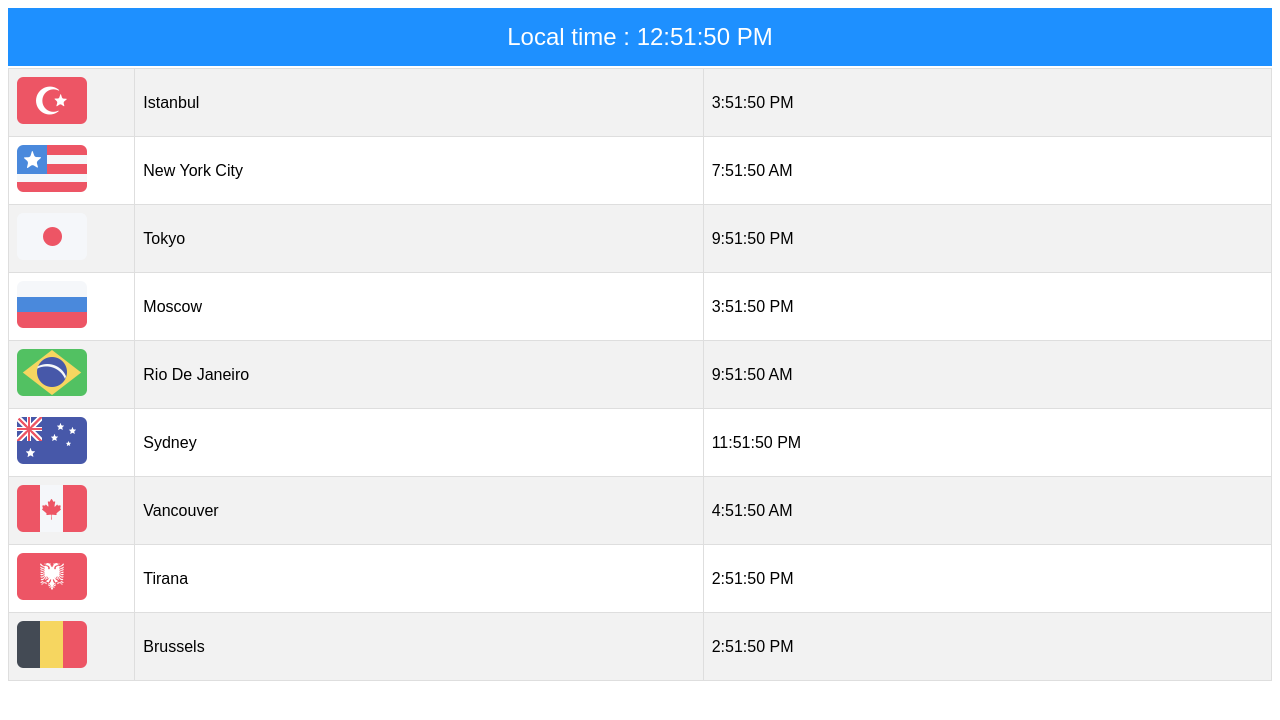
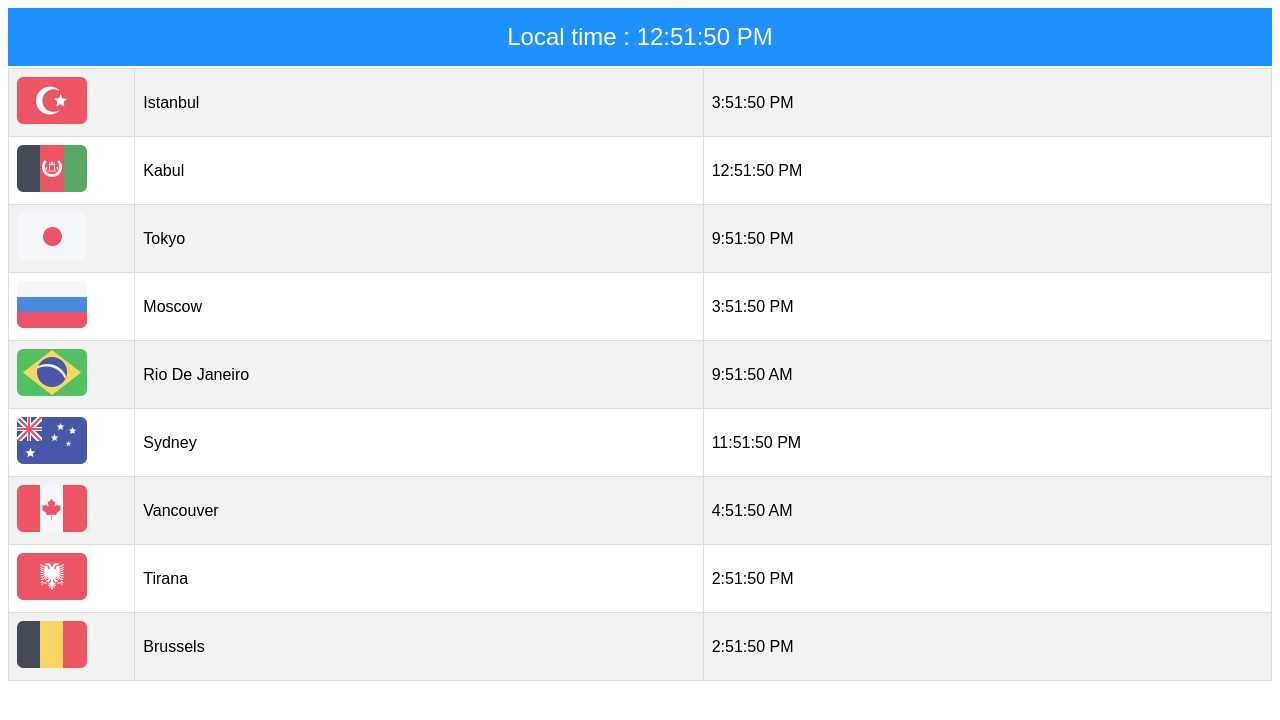
Before and after one commit to alu-netsh95-ITvarsity/Module-9-Assessment-2-, a plain HTML site: page index.html in a window 1280 px wide. Drawn offline with Linux system fonts and the light colour scheme.

Commit message:
Update index.html

```diff
--- a/index.html
+++ b/index.html
@@ -14,7 +14,7 @@
 
             var cities = [
                 {name: "Istanbul",utcOffset: 3, flag: "Turkey.png"},
-                {name: "New York City",utcOffset: -5, flag: "United-States-Of-America.png"},
+                {name: "Kabul",utcOffset: +0, flag: "Afghanistan.png"},
                 {name: "Tokyo", utcOffset: 9, flag: "Japan.png"},
                 {name: "Moscow", utcOffset: 3, flag: "Russia.png"},
                 {name: "Rio De Janeiro", utcOffset: -3, flag: "Brazil.png"},
```
